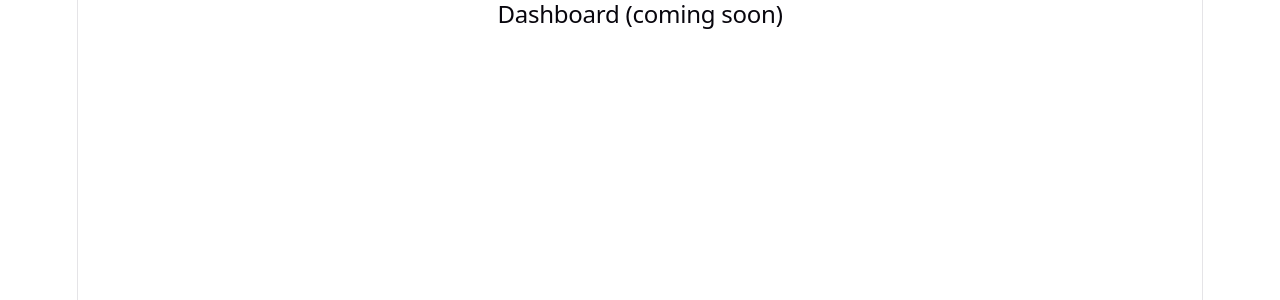
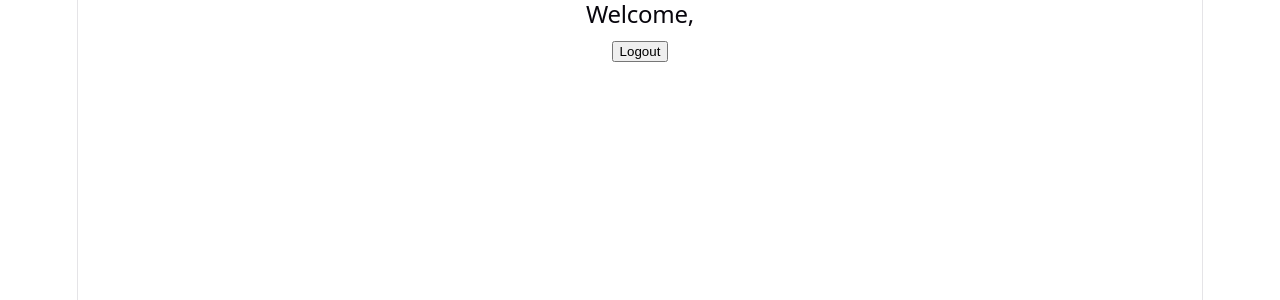
Before and after one commit to pradeep-bhat-ms/ai-career-platform, a React app in the folder frontend/: page /dashboard in a window 1280 px wide. Shown: the top 300 px of the page. Built offline with nearby package versions, Linux system fonts and the light colour scheme; sample sign-in values are in the browser's storage; the HTML template or start-up script is replaced by a standard one.

Commit message:
feat: protected routes, logout, and display logged-in user on dashboard

```diff
--- a/frontend/src/App.jsx
+++ b/frontend/src/App.jsx
@@ -2,6 +2,7 @@ import { BrowserRouter, Routes, Route } from "react-router-dom";
 import Register from "./pages/Register";
 import Login from "./pages/Login";
 import Dashboard from "./pages/Dashboard";
+import ProtectedRoute from "./components/ProtectedRoute";
 
 function App() {
   return (
@@ -10,8 +11,15 @@ function App() {
         <Route path="/" element={<Login />} />
         <Route path="/register" element={<Register />} />
         <Route path="/login" element={<Login />} />
-        <Route path="/dashboard" element={<Dashboard />} />
-      </Routes>
+         <Route
+          path="/dashboard"
+          element={
+            <ProtectedRoute>
+              <Dashboard />
+            </ProtectedRoute>
+          }
+        />
+        </Routes>
     </BrowserRouter>
   );
 }
--- /dev/null
+++ b/frontend/src/components/ProtectedRoute.jsx
@@ -0,0 +1,13 @@
+import { Navigate } from "react-router-dom";
+
+function ProtectedRoute({ children }) {
+  const token = localStorage.getItem("token");
+
+  if (!token) {
+    return <Navigate to="/login" replace />;
+  }
+
+  return children;
+}
+
+export default ProtectedRoute;
--- a/frontend/src/pages/Dashboard.jsx
+++ b/frontend/src/pages/Dashboard.jsx
@@ -1,5 +1,21 @@
+import { useNavigate } from "react-router-dom";
+
 function Dashboard() {
-  return <h2>Dashboard (coming soon)</h2>;
+  const navigate = useNavigate();
+  const fullName = localStorage.getItem("fullName");
+
+  const handleLogout = () => {
+    localStorage.removeItem("token");
+    localStorage.removeItem("fullName");
+    navigate("/login");
+  };
+
+  return (
+    <div>
+      <h2>Welcome, {fullName}</h2>
+      <button onClick={handleLogout}>Logout</button>
+    </div>
+  );
 }
 
 export default Dashboard;
--- a/frontend/src/pages/Login.jsx
+++ b/frontend/src/pages/Login.jsx
@@ -17,6 +17,7 @@ function Login() {
     try {
       const response = await loginUser(form);
       localStorage.setItem("token", response.data.token);
+localStorage.setItem("fullName", response.data.fullName);
       navigate("/dashboard");
     } catch (err) {
       setError(err.response?.data?.message || "Login failed");
--- a/frontend/src/pages/Register.jsx
+++ b/frontend/src/pages/Register.jsx
@@ -17,6 +17,7 @@ function Register() {
     try {
       const response = await registerUser(form);
       localStorage.setItem("token", response.data.token);
+localStorage.setItem("fullName", response.data.fullName);
       navigate("/dashboard");
     } catch (err) {
       setError(err.response?.data?.message || "Registration failed");
```
